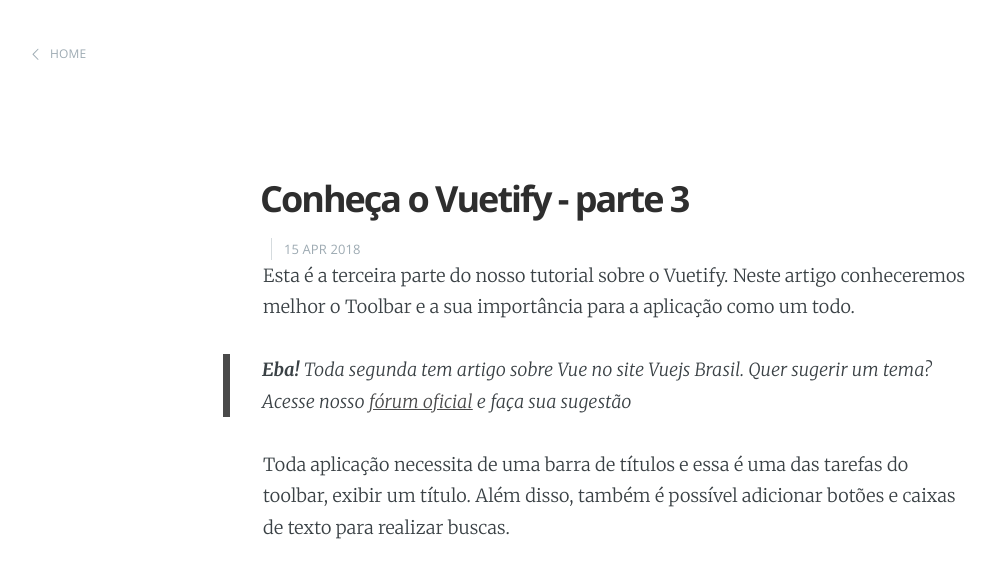
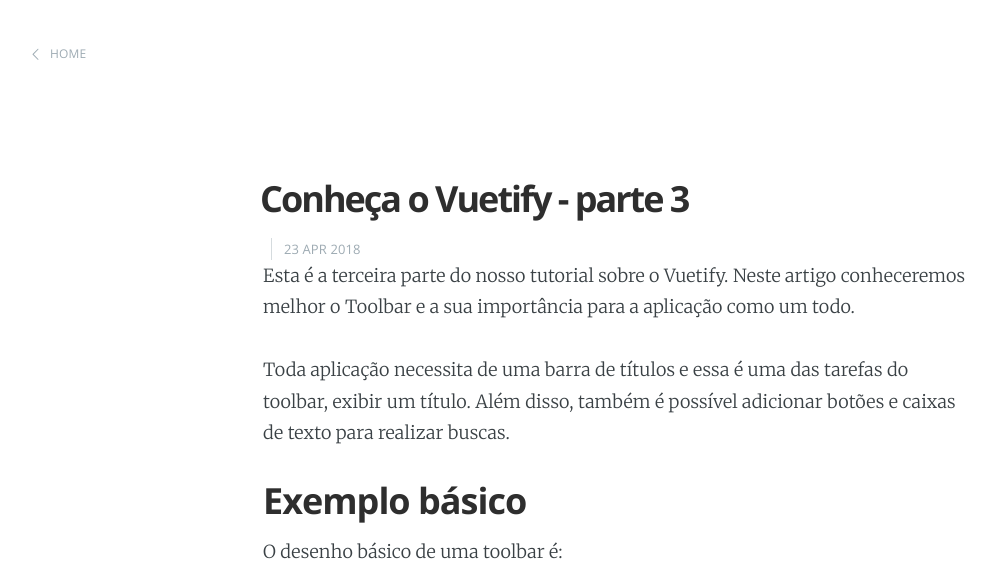
Before and after one commit to vuejs-br/blog, a Jekyll site: the page built from _posts/2018-04-23-Conhceca-o-vuetify-3.md, in a window 1280 px wide and 900 px high, cut to the strip 0-575 px from the top of the window. Shown: the whole strip, without its empty margins (22-1018 px from the left). Built offline with Jekyll 4.4.1, drawn with Linux system fonts in a browser that asks for light colours; comment, search, counter and statistics services are not loaded.

Commit message:
rename file

```diff
--- a/_posts/2018-04-30-Conhceca-o-vuetify-3.md
+++ b/_posts/2018-04-23-Conhceca-o-vuetify-3.md
@@ -1,14 +1,12 @@
 ---
 layout: post
 title: 'Conheça o Vuetify - parte 3'
-date: 2018-04-15 08:00:00
+date: 2018-04-23 08:00:00
 tags: componentes vuetify css tollbar
 author: daniel-schmitz
 ---
 
 Esta é a terceira parte do nosso tutorial sobre o Vuetify. Neste artigo conheceremos melhor o Toolbar e a sua importância para a aplicação como um todo.
-
- > **Eba!** Toda segunda tem artigo sobre Vue no site Vuejs Brasil. Quer sugerir um tema? Acesse nosso [fórum oficial](https://github.com/vuejs-br/forum/issues/7) e faça sua sugestão
 
 Toda aplicação necessita de uma barra de títulos e essa é uma das tarefas do toolbar, exibir um título. Além disso, também é possível adicionar botões e caixas de texto para realizar buscas.
 
```
